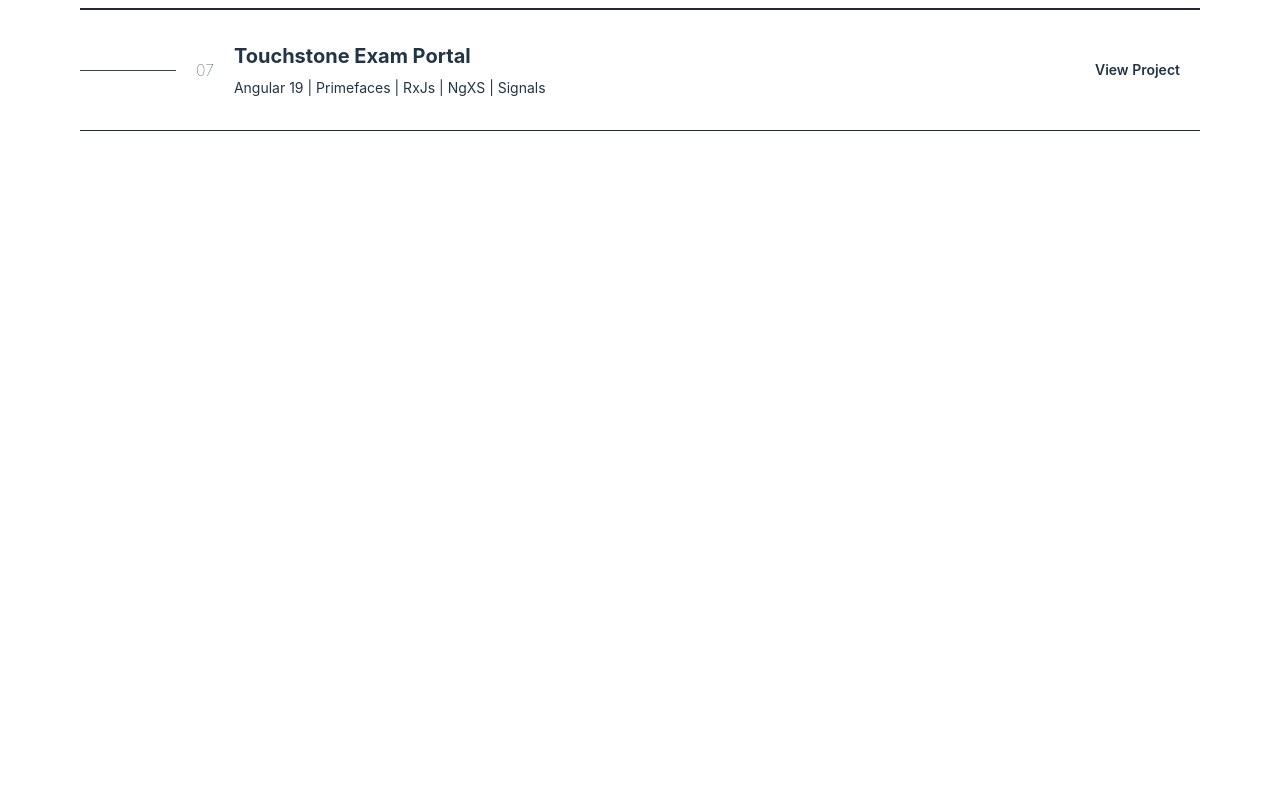
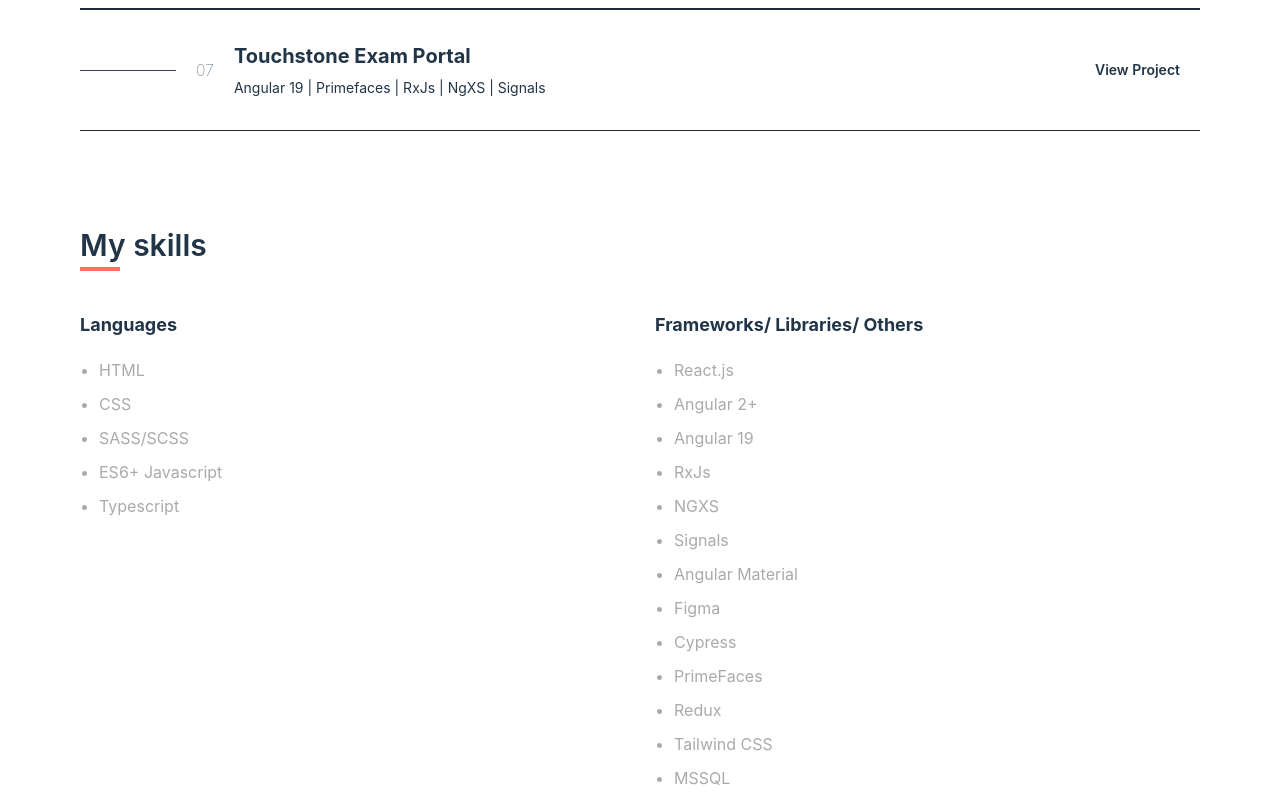
Before and after one commit to harmonyorakpo/Portfolio, a React (Vite) app: page / in a window 1280 px wide. Shown: the part 1891-2691 px from the top of the page. Before the commit the page ends 2118 px from the top, so only its background shows below. Built offline with nearby package versions, Linux system fonts and the light colour scheme.

Commit message:
working on the skills section

```diff
--- a/src/components/Projects.tsx
+++ b/src/components/Projects.tsx
@@ -51,12 +51,10 @@ const Projects = () => {
     <div className="flex flex-col mb-24">
       <SectionHeader title="Projects" />
 
-      {/* Project List */}
       {projects.map((project, index) => (
         <div key={index}>
           <hr className="border-gray-800" />
           <div className="flex flex-row justify-between cursor-pointer hover:bg-gray-800 py-8 rounded-md transition duration-300 ease-in-out">
-            {/* Left Section */}
             <div className="flex flex-row items-center w-full">
               <span className="pr-5">
                 <hr className="border-gray-700 w-24" />
@@ -68,7 +66,6 @@ const Projects = () => {
               </div>
             </div>
 
-            {/* Right Section */}
             <div className="w-full flex justify-end items-center text-sm font-semibold pr-5 hover:text-primary">
               {project.link}
             </div>
--- a/src/components/Skills.tsx
+++ b/src/components/Skills.tsx
@@ -1,7 +1,84 @@
 // import React from 'react'
 
-const Skills = () => {
-  return <></>;
+import { ISkillCategory } from "../model/project.model";
+import SectionHeader from "./SectionHeader";
+
+const skillsData: ISkillCategory[] = [
+  {
+    title: "Languages",
+    skills: [
+      { name: "HTML" },
+      { name: "CSS" },
+      { name: "SASS/SCSS" },
+      { name: "ES6+ Javascript" },
+      { name: "Typescript" },
+    ],
+  },
+  {
+    title: "Frameworks/ Libraries/ Others",
+    skills: [
+      { name: "React.js" },
+      { name: "Angular 2+" },
+      { name: "Angular 19" },
+      { name: "RxJs" },
+      { name: "NGXS" },
+      { name: "Signals" },
+      { name: "Angular Material" },
+      { name: "Figma" },
+      { name: "Cypress" },
+      { name: "PrimeFaces" },
+      { name: "Redux" },
+      { name: "Tailwind CSS" },
+      { name: "MSSQL" },
+    ],
+  },
+];
+
+const Skills: React.FC<ISkillCategory[]> = () => {
+  return (
+    <>
+      <SectionHeader title="My skills" />
+
+      <div
+        className="skills-grid"
+        style={{
+          display: "grid",
+          gridTemplateColumns: "repeat(auto-fit, minmax(300px, 1fr))",
+          gap: "30px",
+        }}
+      >
+        {skillsData.map((category, index) => (
+          <div key={index} className="skill-category">
+            <h2
+              style={{
+                fontSize: "18px",
+                fontWeight: "bold",
+                marginBottom: "20px",
+              }}
+            >
+              {category.title}
+            </h2>
+            <ul style={{ listStyleType: "none", padding: 0 }}>
+              {category.skills.map((skill, skillIndex) => (
+                <li
+                  key={skillIndex}
+                  style={{
+                    marginBottom: "10px",
+                    color: "#aaaaaa",
+                    display: "flex",
+                    alignItems: "center",
+                  }}
+                >
+                  <span style={{ marginRight: "10px" }}>•</span>
+                  {skill.name} {skill.emoji && <span>{skill.emoji}</span>}
+                </li>
+              ))}
+            </ul>
+          </div>
+        ))}
+      </div>
+    </>
+  );
 };
 
 export default Skills;
--- a/src/model/project.model.ts
+++ b/src/model/project.model.ts
@@ -10,3 +10,13 @@ export interface NewsItem {
     link: string;
     number: string;
   }
+
+ export interface ISkill {
+    name: string;
+    emoji?: string; // Optional emoji for special items
+  }
+
+  export interface ISkillCategory {
+    title: string;
+    skills: ISkill[];
+  }
```
